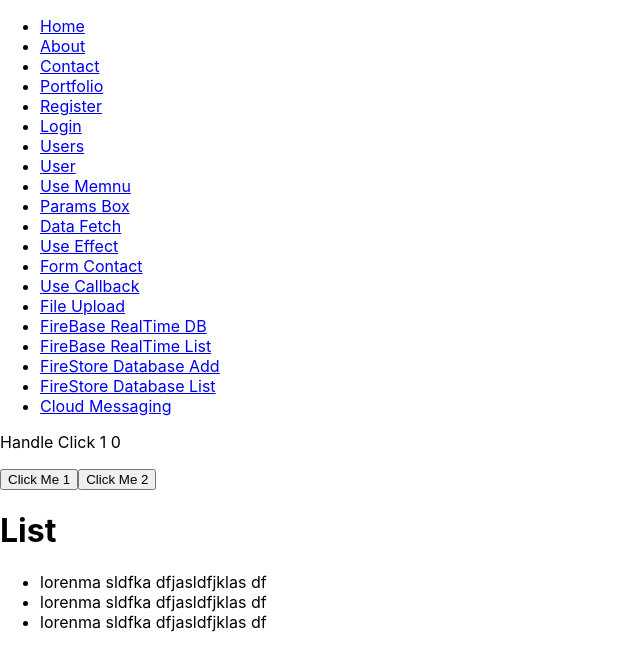
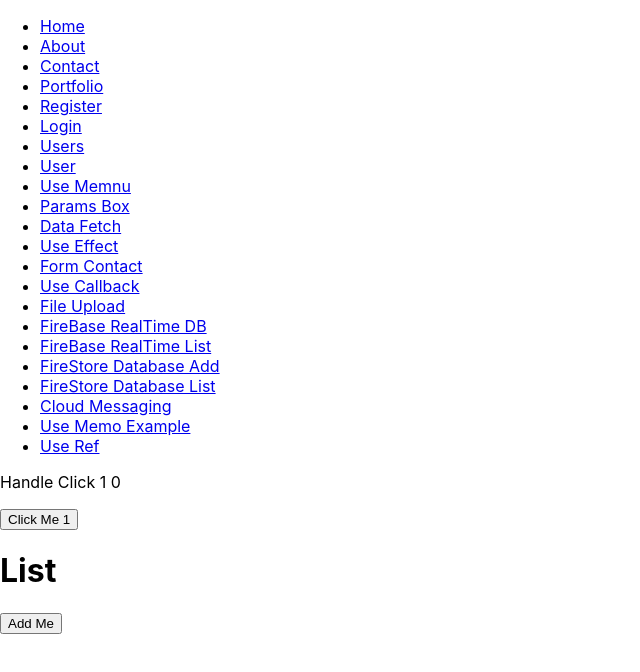
Before and after one commit to haiderabbas110/mern-stack, a React (Create React App) app in the folder Frontend/reactjs/my-app/: page /usecallback in a window 1280 px wide. Shown: the top 672 px of the page, without its empty margins (0-640 px from the left). Built offline with nearby package versions, Linux system fonts and the light colour scheme.

Commit message:
other topics

```diff
--- a/Frontend/reactjs/my-app/src/App.js
+++ b/Frontend/reactjs/my-app/src/App.js
@@ -27,6 +27,9 @@ import FireStoreDatabaseList from "./components/FireBase/FireStore/List";
 import ViewMessage from "./components/FireBase/Cloud-Message/View-Message";
 
 import EffectUseCleanup from "./components/EffectUseCleanup";
+import RefUse from "./components/refUse";
+
+
 
 const list = [
   {
@@ -94,6 +97,8 @@ function App() {
             <Route path="/RealTimeDBList" element={<RealTimeDBList />} />
             <Route path="/FireStoreDatabaseAdd" element={<FireStoreDatabaseAdd />} />
             <Route path="/FireStoreDatabaseList" element={<FireStoreDatabaseList />} />
+            <Route path="/useref" element={< RefUse />} />
+
 
 
             <Route path="/CloudMessage" element={<ViewMessage />} />
--- a/Frontend/reactjs/my-app/src/components/Callbackuse.jsx
+++ b/Frontend/reactjs/my-app/src/components/Callbackuse.jsx
@@ -1,37 +1,23 @@
+import { useCallback } from "react";
 import { useState } from "react"
+import List from "./List"
+let Callbackuse = () => {
+    const [count, setCount] = useState(0);
+    const [list, setList] = useState([]);
 
-let Callbackuse  = () => {
-    const [count, setCount] = useState(0);
-
-    let handleClick1 = () => {
+    let handleClick = () => {
         setCount(count + 1);
     }
-    let handleClick2 = () => {
-        setCount(count + 1);
-    }
+    let addList = useCallback(() => {
+        setList((prev) => [...prev, "New List"])
+    }, [list])
     return (
 
         <>
             <p>Handle Click 1 {count}</p>
-            <button onClick={handleClick1}>Click Me 1</button>
-            <button onClick={handleClick2}>Click Me 2</button>
-
-            <List getItems={count}/>
+            <button onClick={handleClick}>Click Me 1</button>
+            <List list={list} addList={addList} />
         </>
     )
 }
 export default Callbackuse
-
-const List = (list) => {
-    console.log(list)
-    return (
-        <>
-            <h1>List</h1>
-            <ul>
-                <li>lorenma sldfka dfjasldfjklas df</li>
-                <li>lorenma sldfka dfjasldfjklas df</li>
-                <li>lorenma sldfka dfjasldfjklas df</li>
-            </ul>
-        </>
-    )
-}
--- a/Frontend/reactjs/my-app/src/components/Header.jsx
+++ b/Frontend/reactjs/my-app/src/components/Header.jsx
@@ -83,7 +83,17 @@ const menubar = [
     {
         name:"Cloud Messaging",
         link:"/CloudMessage"
+    },
+    {
+        name:"Use Memo Example",
+        link:"/usememo"
     }
+    ,
+    {
+        name:"Use Ref",
+        link:"/useref"
+    }
+
 ]
 let Header = () => {
     return (
--- /dev/null
+++ b/Frontend/reactjs/my-app/src/components/List.jsx
@@ -0,0 +1,19 @@
+import { memo } from "react";
+
+const List = ({ list, addList }) => {
+    console.log("List Render");
+    return (
+        <>
+            <h1>List</h1>
+            <ul>
+                {
+                    list.map((todo, index) => {
+                        return <li key={index}>{todo}</li>
+                    })
+                }
+            </ul>
+            <button onClick={addList}>Add Me</button>
+        </>
+    )
+}
+export default memo(List);
--- a/Frontend/reactjs/my-app/src/components/Memouse.jsx
+++ b/Frontend/reactjs/my-app/src/components/Memouse.jsx
@@ -5,16 +5,11 @@ import { useState } from "react";
 let Memouse = () => {
     const [count, setCount] = useState(0);
 
-    // useEffect to log the count whenever it changes
-    useEffect(() => {
-      console.log("useEffect: Count changed to", count);
-    }, [count]);
+    const noreRender = useMemo(() => {
+        console.log("noreRender")
+        return <p>No render {count}</p>
+    },[])
 
-    // useMemo to memoize the square value
-    const square = useMemo(() => {
-      console.log("useMemo: Computing square...");
-      return count * count;
-    }, [count]);
 
     const handleIncrement = () => {
       setCount(prevCount => prevCount + 1);
@@ -22,9 +17,12 @@ let Memouse = () => {
 
     return (
       <div>
-        <button onClick={handleIncrement}>Increment Count</button>
+
+        {noreRender}
+
         <p>Count: {count}</p>
-        <p>Square: {square}</p>
+
+        <button onClick={handleIncrement}>Click Me</button>
       </div>
     );
 }
--- /dev/null
+++ b/Frontend/reactjs/my-app/src/components/refUse.jsx
@@ -0,0 +1,20 @@
+import { useEffect, useState, useRef } from "react"
+
+let RefUse = () => {
+
+    const [name, setName] = useState("")
+    const prevName = useRef("")
+
+    useEffect(() => {
+        prevName.current = name
+    }, [name])
+
+    return (
+        <div>
+            <h1>RefUse</h1>
+            <input value={name} type="text" onChange={e => setName(e.target.value)} />
+            <p>my name is {name} and it use to be {prevName.current}</p>
+        </div>
+    )
+}
+export default RefUse
```
